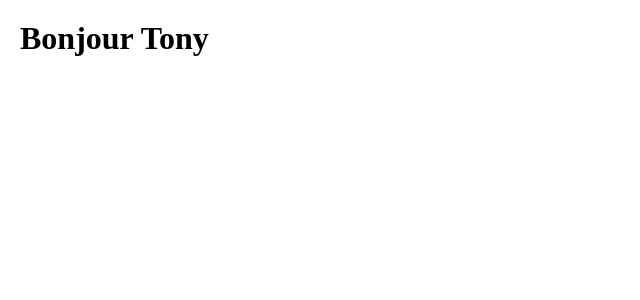
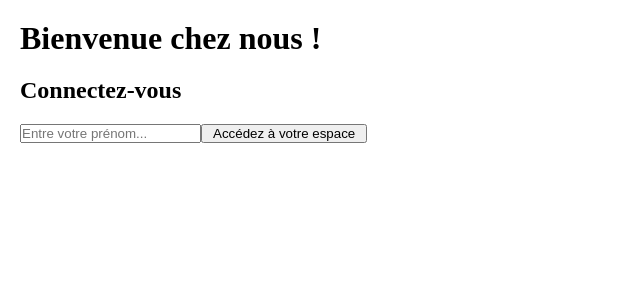
Before and after one commit to AnthonyFerreira91/crazee-burger, a React (Vite) app: page / in a window 1280 px wide. Shown: the top 300 px of the page, without its empty margins (0-640 px from the left). Built offline with nearby package versions, Linux system fonts and the light colour scheme.

Commit message:
✨ F01: LOGIN > Create LoginPage (no logo, no css)

```diff
--- a/src/App.tsx
+++ b/src/App.tsx
@@ -1,8 +1,10 @@
+import LoginPage from "./components/pages/LoginPage/LoginPage";
+
 function App() {
 
   return (
     <div className="App">
-      <h1>Bonjour Tony</h1>
+      <LoginPage/>
     </div>
   );
 }
--- /dev/null
+++ b/src/components/pages/LoginPage/LoginPage.tsx
@@ -0,0 +1,24 @@
+import { ChangeEvent, FormEvent, useState } from "react";
+
+export default function LoginPage() {
+   const [firstname, setFirstname] = useState("");
+
+   const handleChange = (event: ChangeEvent<HTMLInputElement>) => setFirstname(event.target.value);
+
+   const handleSubmit = (event: FormEvent) => {
+      event.preventDefault();
+      alert(`Bonjour ${firstname}`);
+      setFirstname("");
+   }
+
+   return (
+      <>
+         <h1>Bienvenue chez nous !</h1>
+         <form onSubmit={handleSubmit}>
+           <h2>Connectez-vous</h2>
+           <input type="text" onChange={handleChange} value={firstname} placeholder="Entre votre prénom..." required/>
+           <button type="submit">Accédez à votre espace</button>
+         </form>
+      </>
+   )
+}
--- a/src/index.css
+++ b/src/index.css
@@ -17,6 +17,14 @@ body {
   margin: 2rem 2rem;
 }
 
+button {
+  padding: 0 10px;
+}
+
+h2 {
+  margin: 20px 0;
+}
+
 p {
-  margin: 20px;
+  margin: 20px 0;
 }
```
